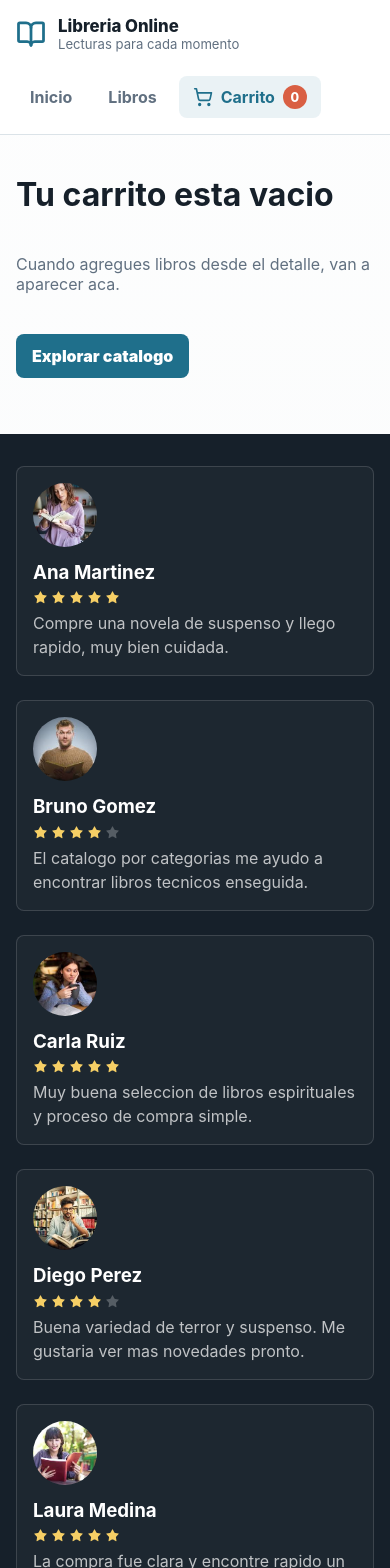
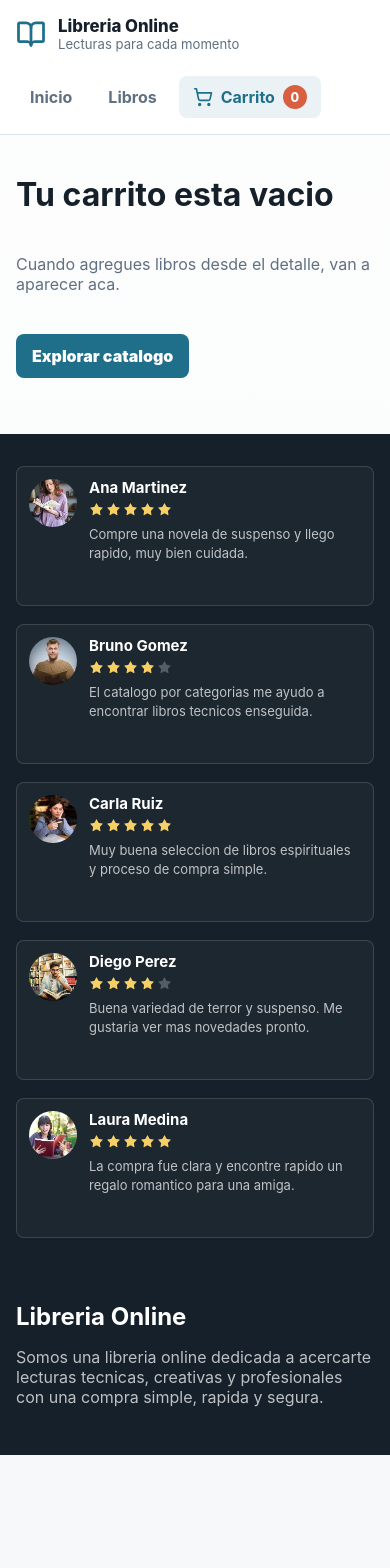
Before and after one commit to Acarreira2023/Libreria_Online, a React (Vite) app: page /carrito in a window 390 px wide. Shown: the top 1568 px of the page. After the commit the page ends 1455 px from the top, so only its background shows below. Built offline with nearby package versions, Linux system fonts and the light colour scheme.

Commit message:
Actualizacion Reseña

```diff
--- a/src/components/Reviews/Reviews.module.css
+++ b/src/components/Reviews/Reviews.module.css
@@ -8,46 +8,60 @@
 
 .content {
   width: min(1120px, calc(100% - 32px));
+  margin: 0 auto;
+
   display: grid;
-  gap: 24px;
-  margin: 0 auto;
+  grid-template-columns: repeat(3, 1fr);
+  gap: 18px;
 }
 
-/* Reutilizamos prácticamente lo mismo que tenías */
+/* CARD */
 
 .reviewCard {
   display: flex;
   align-items: flex-start;
-  gap: 14px;
+  gap: 12px;
+
   border: 1px solid rgba(255, 255, 255, 0.14);
   border-radius: 8px;
+
   background: rgba(255, 255, 255, 0.03);
-  padding: 16px;
+
+  padding: 14px;
+  min-height: 140px;
 }
 
 .reviewCard h3 {
   margin: 0;
-  line-height: 1.25;
+  font-size: 15px;
+  line-height: 1.2;
 }
 
 .reviewCard p {
   margin: 0;
-  line-height: 1.5;
+  font-size: 13px;
+  line-height: 1.45;
   color: rgba(255, 255, 255, 0.72);
 }
 
+/* AVATAR */
+
 .avatar {
-  width: 64px;
-  height: 64px;
+  width: 52px;
+  height: 52px;
+
   flex: 0 0 auto;
+
   border-radius: 50%;
   object-fit: cover;
 }
 
+/* STARS */
+
 .stars {
   display: flex;
-  gap: 3px;
-  margin: 6px 0;
+  gap: 2px;
+  margin: 5px 0 8px;
 }
 
 .starFilled {
@@ -58,14 +72,27 @@
   color: rgba(255, 255, 255, 0.25);
 }
 
-@media (max-width: 860px) {
+/* TABLET */
+
+@media (max-width: 900px) {
+  .content {
+    grid-template-columns: repeat(2, 1fr);
+  }
+}
+
+/* MOBILE */
+
+@media (max-width: 600px) {
   .content {
     grid-template-columns: 1fr;
   }
-}
 
-@media (max-width: 460px) {
   .reviewCard {
-    flex-direction: column;
+    padding: 12px;
+  }
+
+  .avatar {
+    width: 48px;
+    height: 48px;
   }
 }
```
